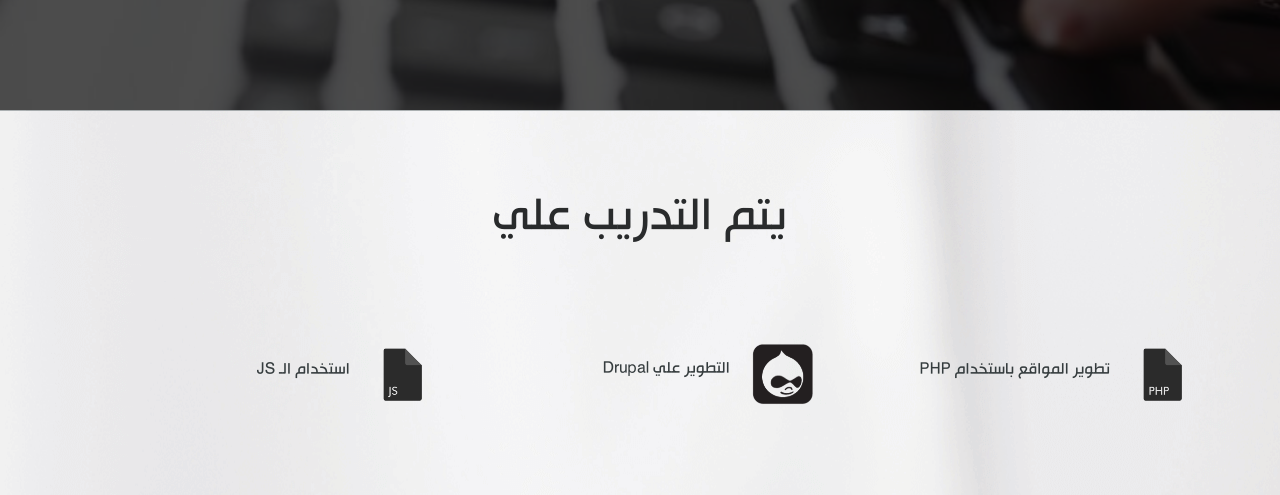
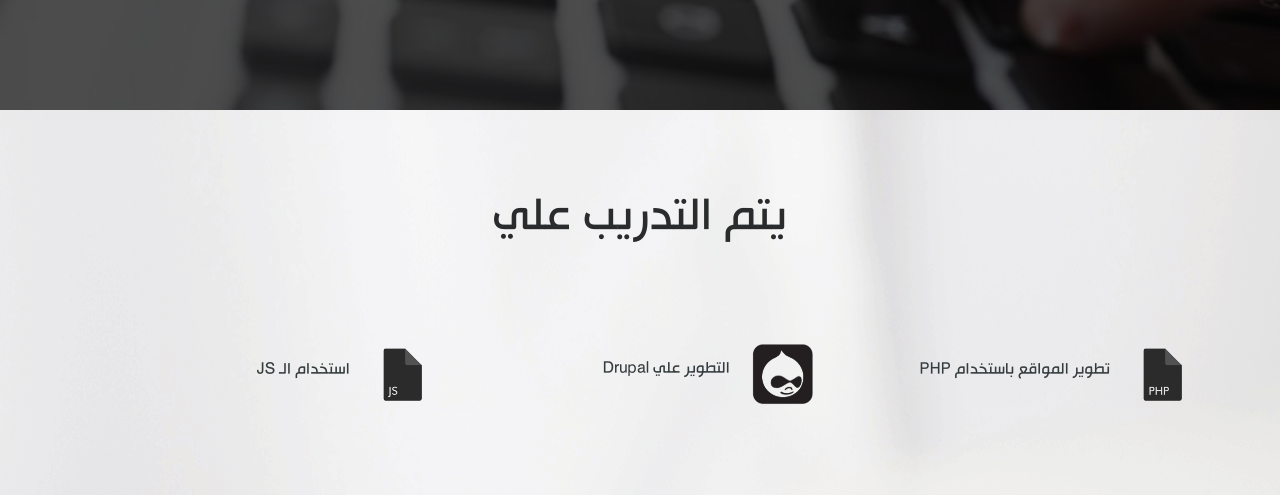
Before and after one commit to AmanySamy/bootcamp.github.io, a plain HTML site: page index.html in a window 1280 px wide. Shown: the part 690-1185 px from the top of the page. Drawn offline with nearby package versions, Linux system fonts and the light colour scheme; files that its build step writes are made by us from their sources.

Commit message:
solve section background

```diff
--- a/css/style.scss
+++ b/css/style.scss
@@ -189,7 +189,7 @@ header{
 
 /*=============Start Services Section==============*/
 .services{
-	background: url("../img/servicesBG.png") no-repeat;
+	background: url("../img/servicesBG.png") no-repeat center;
 	.ser-row{
 		.service{
 			display: flex;
```
